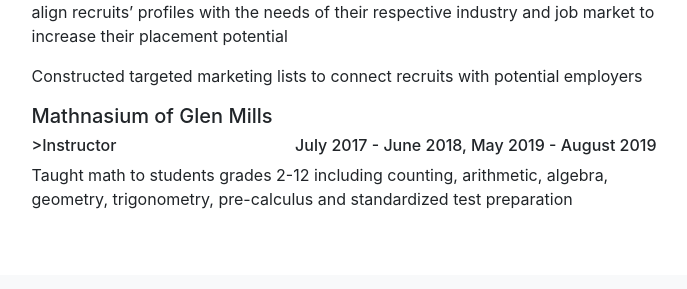
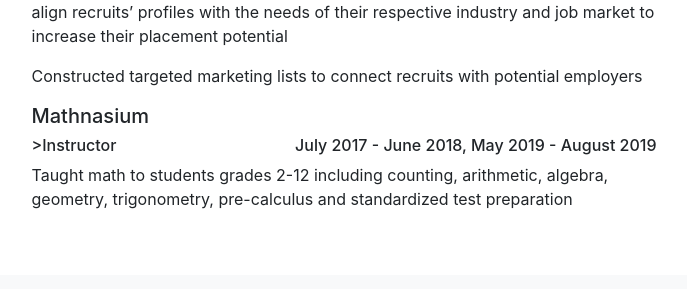
Before and after one commit to quaini/deprecated-personal-website, a Jekyll site: the page built from experience.html, in a window 1280 px wide, cut to the strip 1018-1307 px from the top of the page. Shown: the whole strip, without its empty margins (296-983 px from the left). Built offline with Jekyll 4.4.1, drawn with Linux system fonts in a browser that asks for light colours.

Commit message:
remove unnecessary info 2

```diff
--- a/experience.html
+++ b/experience.html
@@ -71,7 +71,7 @@
         <p>
             Constructed targeted marketing lists to connect recruits with potential employers
         </p>
-        <h5>Mathnasium of Glen Mills</h5>
+        <h5>Mathnasium</h5>
         <h6 style="text-align:left;">
             >Instructor
             <span style="float:right;">
```
